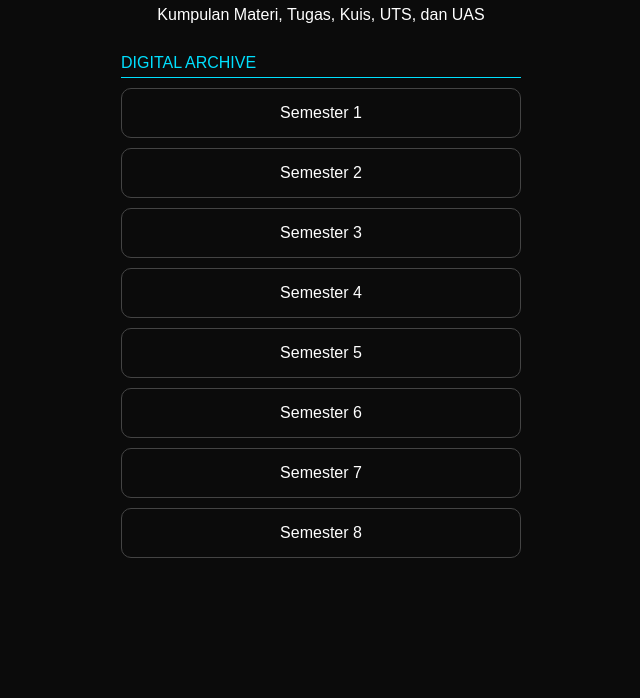
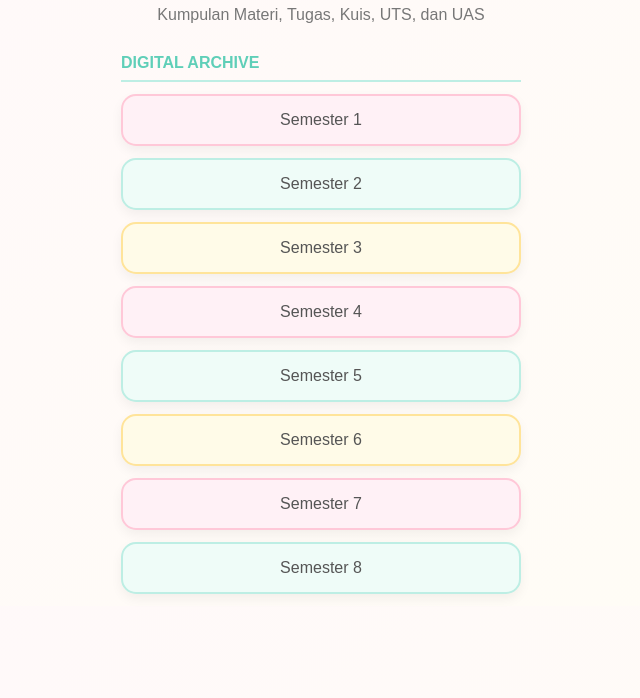
Before and after one commit to Luqyana79/Lecture-Archives-Naufal-Statistika-Unsoed, a plain HTML site: page index.html in a window 1280 px wide. Shown: the part 102-800 px from the top of the page, without its empty margins (319-959 px from the left). Drawn offline with Linux system fonts and the light colour scheme.

Commit message:
Update index.html

```diff
--- a/index.html
+++ b/index.html
@@ -5,18 +5,23 @@
   <title>Arsip Perkuliahan</title>
   <style>
     body {
-      background: #0b0b0b;
-      color: white;
+      background: linear-gradient(135deg, #FFF8FA, #FFFDF5);
+      color: #555;
       font-family: Arial, sans-serif;
       text-align: center;
     }
 
     h1 {
       margin-top: 50px;
+      color: #FF8FB1;
     }
 
     .highlight {
-      color: #00e0ff;
+      color: #6FD3C0;
+    }
+
+    p {
+      color: #777;
     }
 
     .container {
@@ -26,26 +31,53 @@
 
     .section-title {
       margin-top: 30px;
-      color: #00e0ff;
+      color: #5FCFB8;
       text-align: left;
-      border-bottom: 1px solid #00e0ff;
-      padding-bottom: 5px;
+      border-bottom: 2px solid #BDEEE4;
+      padding-bottom: 8px;
+      font-weight: bold;
     }
 
     .card {
       display: block;
-      border: 1px solid #444;
+      border: 2px solid #FFD4E0;
+      background: #FFF1F6;
       padding: 15px;
-      margin: 10px 0;
-      border-radius: 10px;
+      margin: 12px 0;
+      border-radius: 15px;
       text-decoration: none;
-      color: white;
+      color: #555;
       transition: 0.3s;
+      box-shadow: 0 5px 12px rgba(0,0,0,0.05);
+    }
+
+    /* Pink */
+    .card:nth-of-type(1),
+    .card:nth-of-type(4),
+    .card:nth-of-type(7) {
+      background: #FFF1F6;
+      border-color: #FFC8D8;
+    }
+
+    /* Mint */
+    .card:nth-of-type(2),
+    .card:nth-of-type(5),
+    .card:nth-of-type(8) {
+      background: #EFFCF8;
+      border-color: #BDEEE4;
+    }
+
+    /* Kuning */
+    .card:nth-of-type(3),
+    .card:nth-of-type(6) {
+      background: #FFFBE8;
+      border-color: #FFE49A;
     }
 
     .card:hover {
-      background: #111;
-      border-color: #00e0ff;
+      transform: translateY(-3px);
+      box-shadow: 0 10px 20px rgba(0,0,0,0.10);
+      border-color: #FFB3C7;
     }
   </style>
 </head>
```
